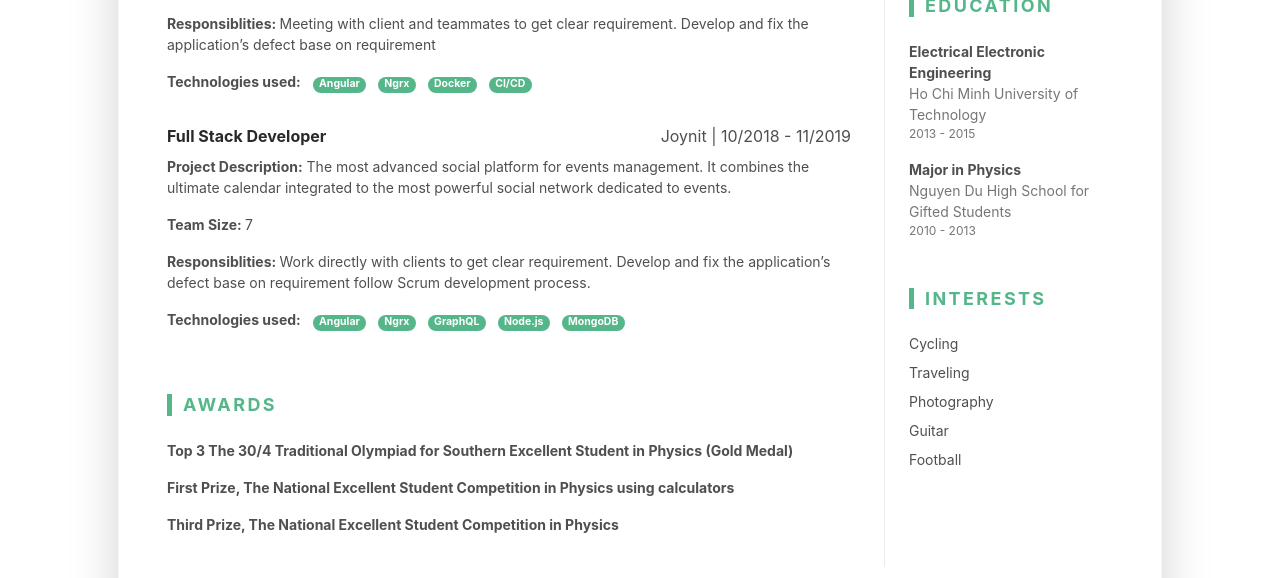
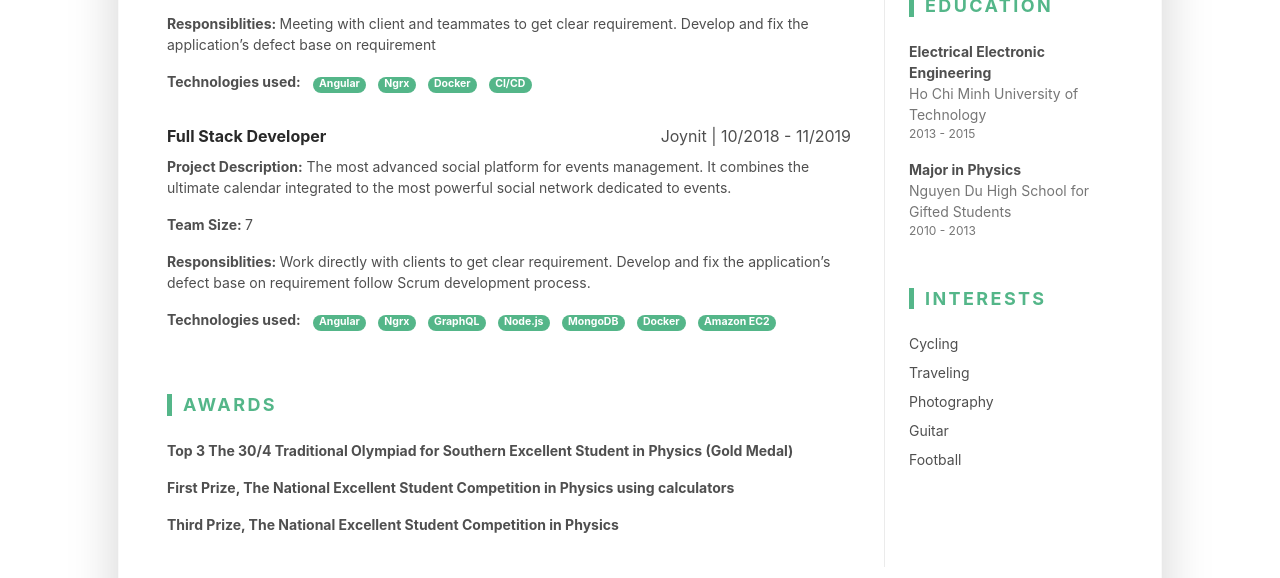
Before and after one commit to dendosg/cv, a plain HTML site: page index.html in a window 1280 px wide. Shown: the part 1355-1933 px from the top of the page. Drawn offline with Linux system fonts and the light colour scheme.

Commit message:
update Joynit

```diff
--- a/index.html
+++ b/index.html
@@ -232,6 +232,10 @@
 													class="badge badge-primary badge-pill">Node.js</span></li>
 											<li class="list-inline-item"><span
 													class="badge badge-primary badge-pill">MongoDB</span></li>
+											<li class="list-inline-item"><span
+													class="badge badge-primary badge-pill">Docker</span></li>
+											<li class="list-inline-item"><span
+													class="badge badge-primary badge-pill">Amazon EC2</span></li>
 										</ul>
 
 									</div>
```
